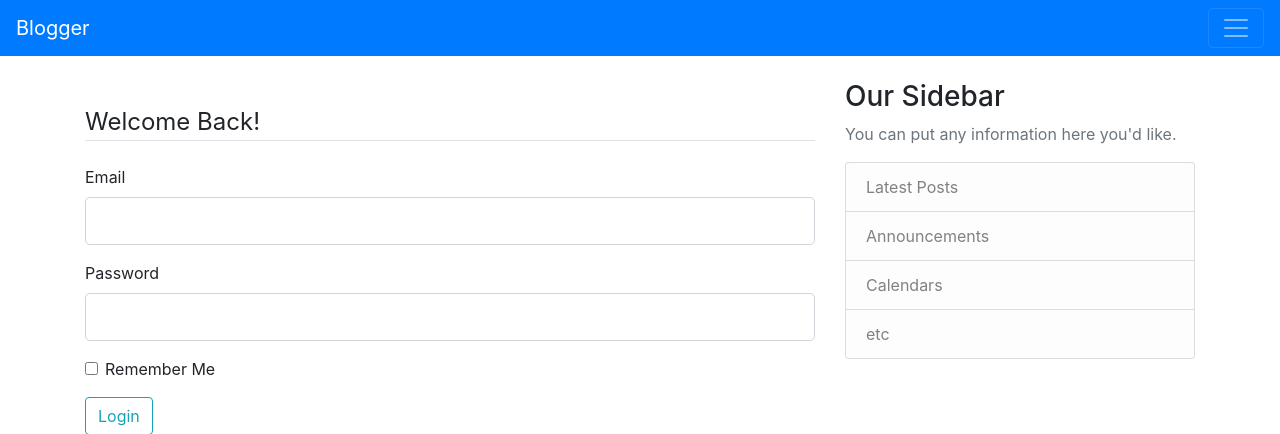
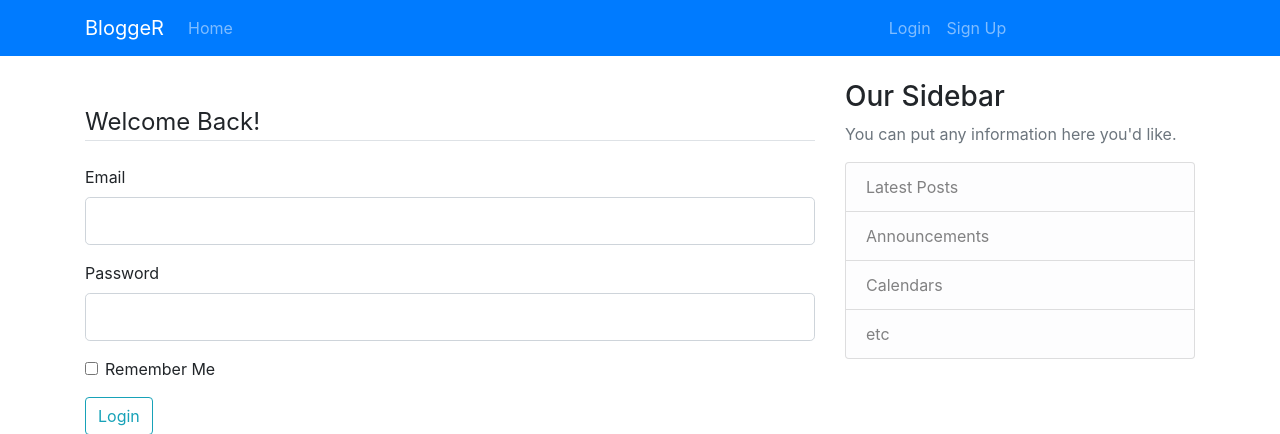
Before and after one commit to fantasy-08/Blogger, a Flask app: a page that uses main/templates/layout.html in a window 1280 px wide. Shown: the top 434 px of the page. Run offline with Flask 2, Linux system fonts and the light colour scheme; some libraries are stand-ins or nearby versions.

Commit message:
login auth done

```diff
--- a/main/__init__.py
+++ b/main/__init__.py
@@ -1,11 +1,15 @@
 from flask import Flask
 from flask_sqlalchemy import SQLAlchemy
 from flask_bcrypt import Bcrypt
+from flask_login import LoginManager
 
 app = Flask(__name__)
 app.config['SECRET_KEY'] = '5793428bb0b13ce0c676dfde280ba245'
 app.config['SQLALCHEMY_DATABASE_URI'] = 'sqlite:///site.db'
 db = SQLAlchemy(app)
 bcrypt=Bcrypt(app)
+login_manager=LoginManager(app)
+login_manager.login_view='login'
+login_manager.login_message_category='info'
 
 from main import routes
--- a/main/forms.py
+++ b/main/forms.py
@@ -1,7 +1,7 @@
 from flask_wtf import FlaskForm
 from wtforms import StringField, PasswordField, SubmitField, BooleanField
-from wtforms.validators import DataRequired, Length, Email, EqualTo
-
+from wtforms.validators import DataRequired, Length, Email, EqualTo, ValidationError
+from main.models import User
 
 class SignUpForm(FlaskForm):
     username = StringField('Username',
@@ -13,6 +13,20 @@ class SignUpForm(FlaskForm):
                                      validators=[DataRequired(), EqualTo('password')])
     submit = SubmitField('Sign Up')
 
+    def validate_username(self,username):
+        user=User.query.filter_by(username=username.data).first()
+
+        if user:
+            print('No username')
+            raise ValidationError('Username taken try something else')
+
+    def validate_email(self,email):
+        user=User.query.filter_by(email=email.data).first()
+
+        if user:
+            print('No email')
+            raise ValidationError('Email taken try something else')
+
 
 class LoginForm(FlaskForm):
     email = StringField('Email',
--- a/main/routes.py
+++ b/main/routes.py
@@ -1,7 +1,8 @@
-from flask import render_template, url_for, redirect, flash
+from flask import render_template, url_for, redirect, flash,request
 from main import app,db,bcrypt
 from main.models import User, Post
 from main.forms import SignUpForm, LoginForm
+from flask_login import login_user,current_user,logout_user,login_required
 
 posts = [
     {
@@ -22,9 +23,10 @@ posts = [
 def home():
     return render_template('home.html', posts=posts)
 
-
 @app.route('/signup', methods=['GET', 'POST'])
 def signup():
+    if current_user.is_authenticated:
+        return redirect(url_for('home'))
     form = SignUpForm()
     if form.validate_on_submit():
         hashPassword=bcrypt.generate_password_hash(form.password.data).decode('utf-8')
@@ -38,8 +40,27 @@ def signup():
 
 @app.route('/login', methods=['GET', 'POST'])
 def login():
+    if current_user.is_authenticated:
+        return redirect(url_for('home'))
     form = LoginForm()
     if form.validate_on_submit():
-        flash(f'Loign successful {form.email.data}!', 'success')
-        return redirect(url_for('home'))
+        user=User.query.filter_by(email=form.email.data).first()
+        if user and bcrypt.check_password_hash(user.password,form.password.data):
+            login_user(user,remember=form.remember.data)
+            next_page=request.args.get('next')
+            if next_page:
+                return redirect(next_page)
+            return redirect(url_for('home'))
+        else:
+            flash(f'Loign Unsuccessful! Please check email and password', 'danger')
     return render_template('login.html', form=form, title="Login")
+
+@app.route('/account')
+@login_required
+def account():
+    return render_template('account.html',title='Account')
+
+@app.route('/logout')
+def logout():
+    logout_user()
+    return redirect(url_for('home'))
--- /dev/null
+++ b/main/templates/account.html
@@ -0,0 +1,3 @@
+{%extends "layout.html" %} {%block content%}
+<h1>{{current_user.username}}</h1>
+{%endblock content%}
--- a/main/templates/layout.html
+++ b/main/templates/layout.html
@@ -11,8 +11,8 @@
 			integrity="sha384-Gn5384xqQ1aoWXA+058RXPxPg6fy4IWvTNh0E263XmFcJlSAwiGgFAW/dAiS6JXm"
 			crossorigin="anonymous"
 		/>
-
-		<!-- <link
+<!--
+		<link
 			rel="stylesheet"
 			type="text/css"
 			href="{{ url_for('static', filename='main.css') }}"
@@ -21,28 +21,39 @@
 		{% if title %}
 		<title>{{title}}</title>
 		{%else%}
-		<title>BlagPost</title>
+		<title>BloggeR</title>
 		{%endif%}
 	</head>
 	<body>
          <header class="site-header">
-      <nav class="navbar navbar-dark bg-primary">
-  <a class="navbar-brand" href="#">Blogger</a>
+      <nav class="navbar navbar-expand-lg navbar-dark bg-primary">
+        <div class="container">
+          <a class="navbar-brand" href="#">BloggeR</a>
           <button class="navbar-toggler" type="button" data-toggle="collapse" data-target="#navbarNav" aria-controls="navbarNav" aria-expanded="false" aria-label="Toggle navigation">
             <span class="navbar-toggler-icon"></span>
           </button>
           <div class="collapse navbar-collapse" id="navbarNav">
             <ul class="navbar-nav">
-      <li class="nav-item active">
+              <li class="nav-item">
                 <a class="nav-link" href="#">Home <span class="sr-only"></span></a>
               </li>
+              {%if current_user.is_authenticated%}
+              <li class="nav-item" style="margin-left: 40rem;">
+                <a class="nav-link" href="{{url_for('account')}}">Account</a>
+              </li>
               <li class="nav-item">
+                <a class="nav-link" href="{{url_for('logout')}}">Log Out</a>
+              </li>
+              {%else%}
+              <li class="nav-item" style="margin-left: 40rem;">
                 <a class="nav-link" href="{{url_for('login')}}">Login</a>
               </li>
-      <li class="nav-item">
-        <a class="nav-link" href="{{url_for('signup')}}">Index</a>
+              <li class="nav-item"style="float: right;">
+                <a class="nav-link" href="{{url_for('signup')}}">Sign Up</a>
               </li>
+              {%endif%}
             </ul>
+          </div>
         </div>
       </nav>
     </header>
--- a/main/templates/signup.html
+++ b/main/templates/signup.html
@@ -2,6 +2,7 @@
 <div class="content-section">
 	<br />
 	<form method="POST" action="">
+		{{ form.hidden_tag() }}
 		<fieldset class="form-group">
 			<legend class="border-bottom mb-4">Join Today</legend>
 			<div class="form-group">
```
Also changed, not shown: main/models.py (+6 -2 lines), main/site.db, main/static/main.css (added). Lines whose indentation alone changed are shown as unchanged.
